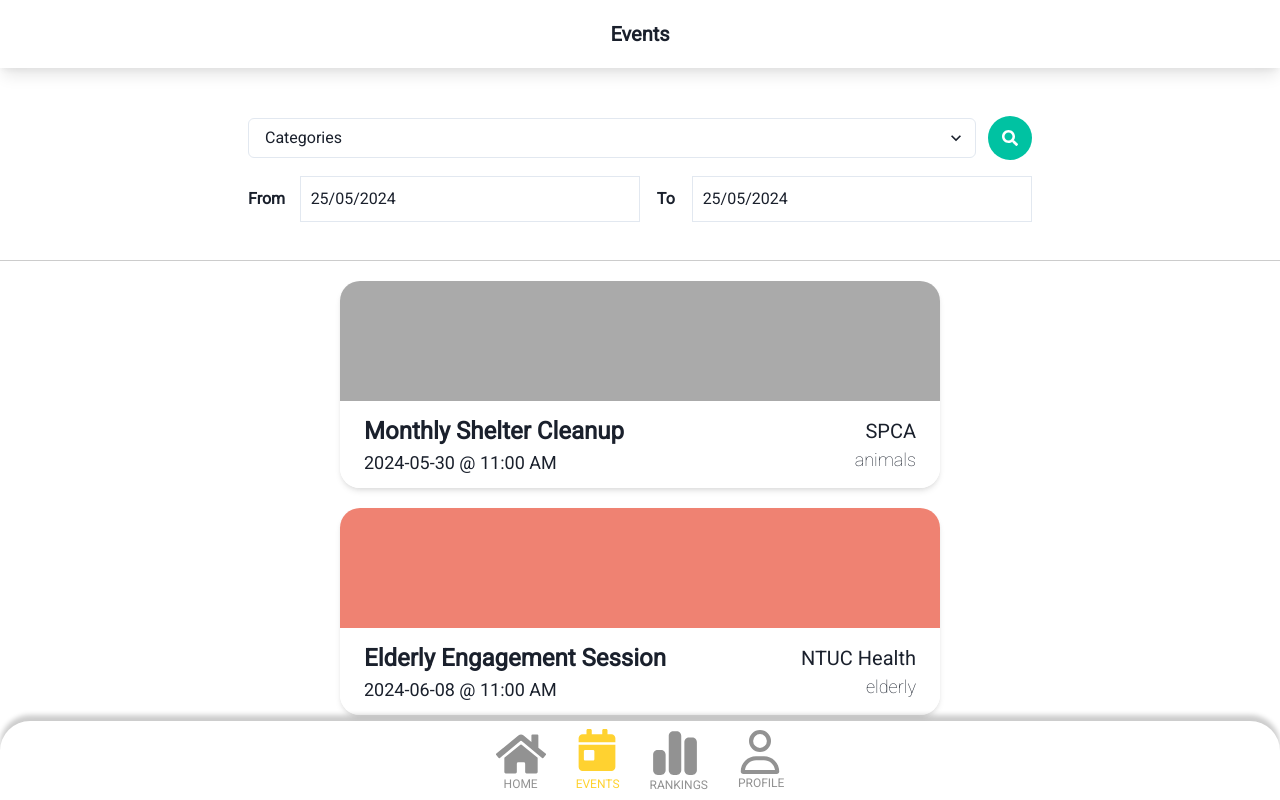
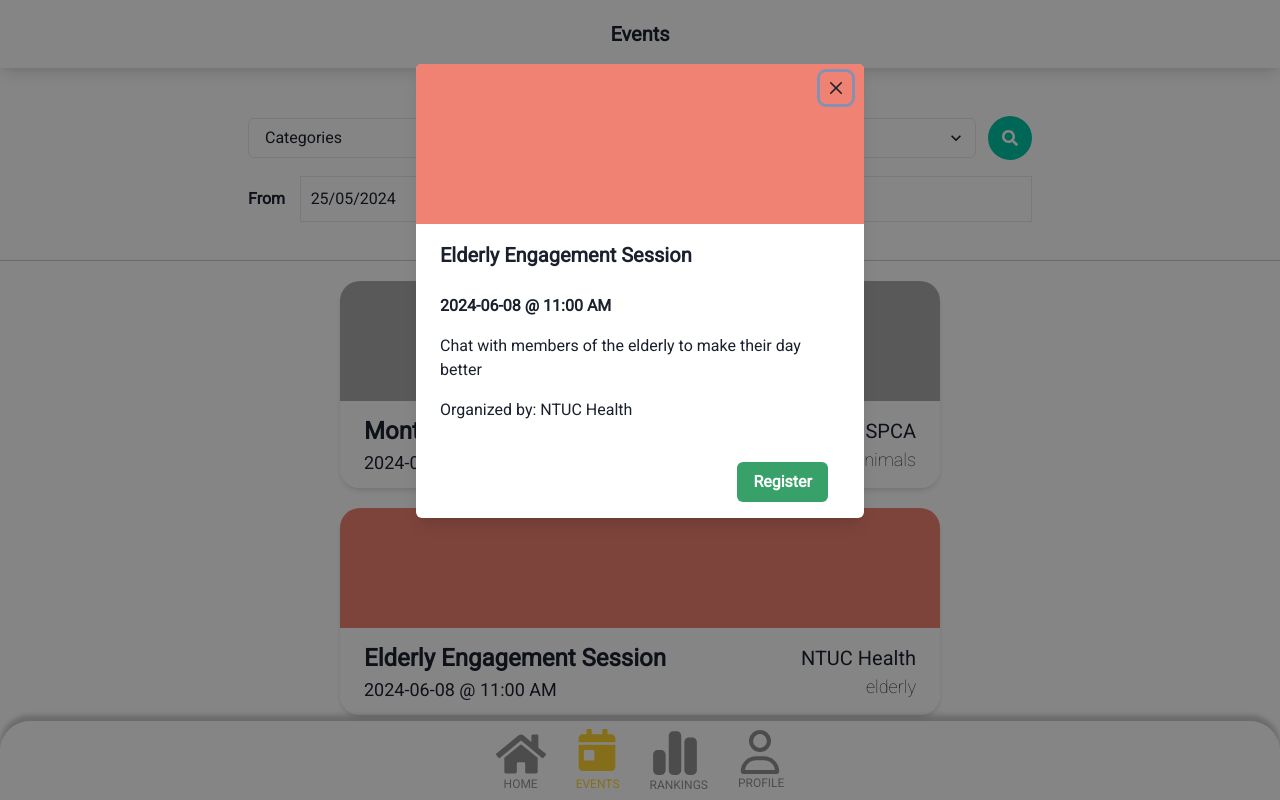
Before and after one commit to kahkoii/hacksingapore2024, a React (Vite) app: page /events in a window 1280 px wide. Both pictures are taken after a click on the element 640 px from the left and 611 px from the top of the page. Shown: the top 800 px of the page. Built offline with nearby package versions, Linux system fonts and the light colour scheme.

Commit message:
create event modals

```diff
--- a/src/pages/Events/EventBox.tsx
+++ b/src/pages/Events/EventBox.tsx
@@ -21,6 +21,7 @@ const EventBox: React.FC<EventBoxProps> = ({ event }) => (
 		width="90vw"
 		maxWidth="600px"
 		boxShadow="md"
+		_hover={{ cursor: 'pointer' }}
 	>
 		<Box
 			bgColor={event.image}
--- a/src/pages/Events/Events.tsx
+++ b/src/pages/Events/Events.tsx
@@ -1,4 +1,19 @@
-import { Box, Flex, Text, Select, Circle } from '@chakra-ui/react'
+import {
+	Box,
+	Flex,
+	Text,
+	Select,
+	Circle,
+	Modal,
+	ModalOverlay,
+	ModalContent,
+	ModalHeader,
+	ModalCloseButton,
+	ModalBody,
+	ModalFooter,
+	Button,
+	useDisclosure,
+} from '@chakra-ui/react'
 import { useState } from 'react'
 import { FaSearch } from 'react-icons/fa'
 import DatePicker from 'react-datepicker'
@@ -12,6 +27,8 @@ const Events: React.FC = () => {
 	const [startDate, setStartDate] = useState(new Date())
 	const [endDate, setEndDate] = useState(new Date())
 	const [eventsData, setEventsData] = useState(eventsJson)
+	const [modalData, setModalData] = useState(eventsData[0])
+	const { isOpen, onOpen, onClose } = useDisclosure()
 
 	const handleSelectChange = (
 		event: React.ChangeEvent<HTMLSelectElement>,
@@ -123,9 +140,47 @@ const Events: React.FC = () => {
 				marginBottom="80px"
 			>
 				{eventsData.map((event) => (
-					<EventBox key={event.id} event={event} />
+					<Box
+						key={event.id}
+						onClick={() => {
+							console.log('hello')
+							setModalData(event)
+							onOpen()
+						}}
+					>
+						<EventBox event={event} />
+					</Box>
 				))}
 			</Flex>
+			<Modal blockScrollOnMount={false} isOpen={isOpen} onClose={onClose}>
+				<ModalOverlay />
+				<ModalContent>
+					<Box
+						height="160px"
+						borderRadius="5px 5px 0 0"
+						bgColor={modalData.image}
+					></Box>
+					<ModalHeader>{modalData.title}</ModalHeader>
+					<ModalCloseButton />
+					<ModalBody>
+						<Text fontWeight="bold" mb="1rem">
+							{modalData.date} @ {modalData.time}
+						</Text>
+						<Text fontWeight="normal" mb="1rem">
+							{modalData.description}
+						</Text>
+						<Text fontWeight="normal" mb="1rem">
+							Organized by: {modalData.organizer}
+						</Text>
+					</ModalBody>
+
+					<ModalFooter>
+						<Button colorScheme="green" mr={3} onClick={onClose}>
+							Register
+						</Button>
+					</ModalFooter>
+				</ModalContent>
+			</Modal>
 		</Flex>
 	)
 }
```
